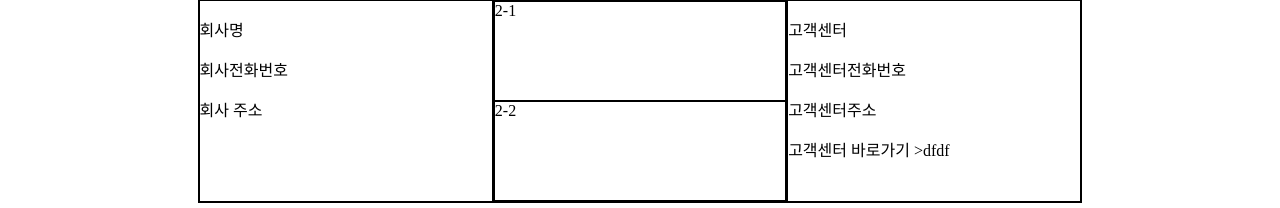
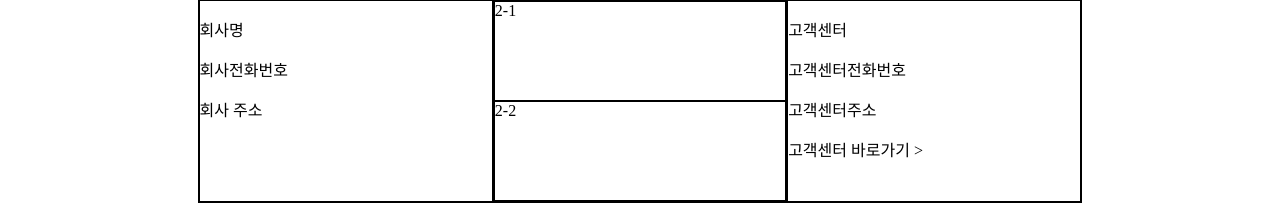
Before and after one commit to sunshine4437/VueStudy, a Vue app: page / in a window 1280 px wide. Shown: the part 3417-3625 px from the top of the page. Built offline with nearby package versions, Linux system fonts and the light colour scheme.

Commit message:
main test

```diff
--- a/src/views/informDiv.vue
+++ b/src/views/informDiv.vue
@@ -21,7 +21,7 @@
             <p>고객센터</p>
             <p>고객센터전화번호</p>
             <p>고객센터주소</p>
-            <p>고객센터 바로가기 >dfdf</p>
+            <p>고객센터 바로가기 ></p>
         </div>
     </div>
 
```
